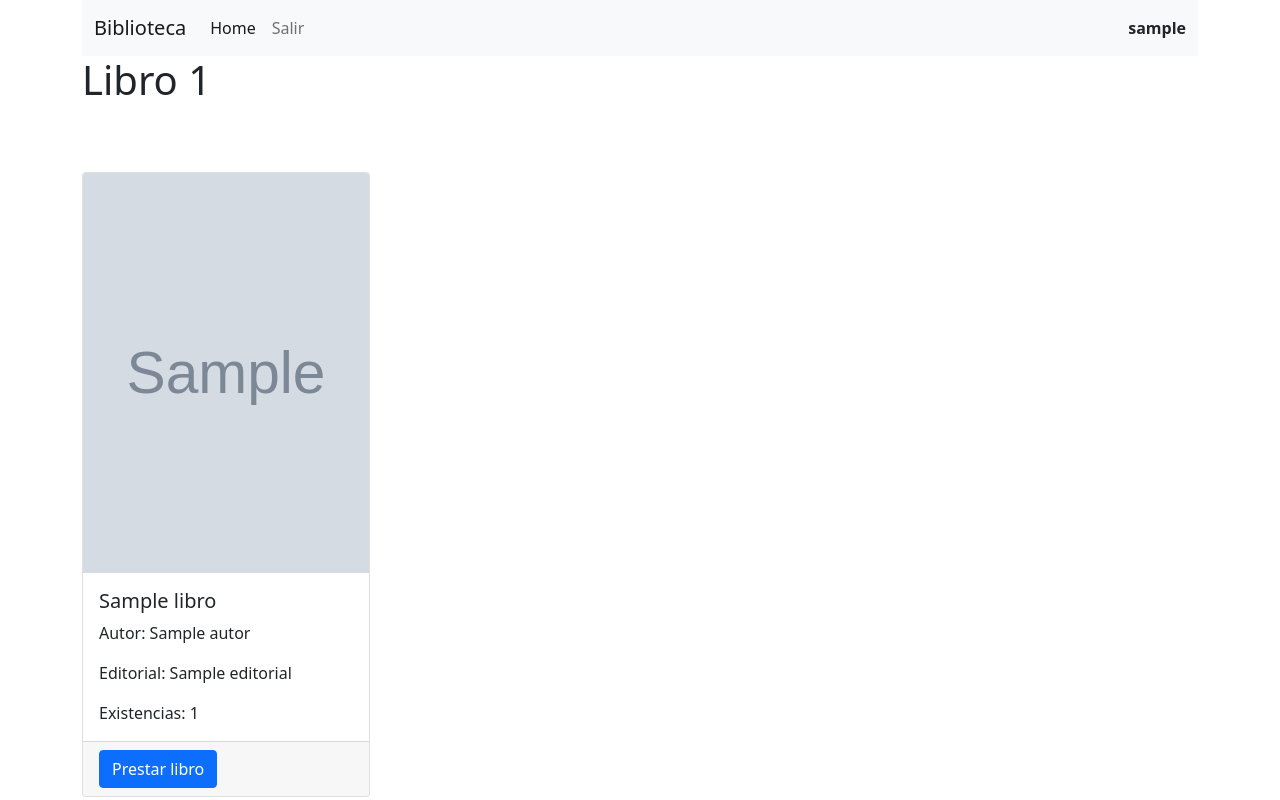
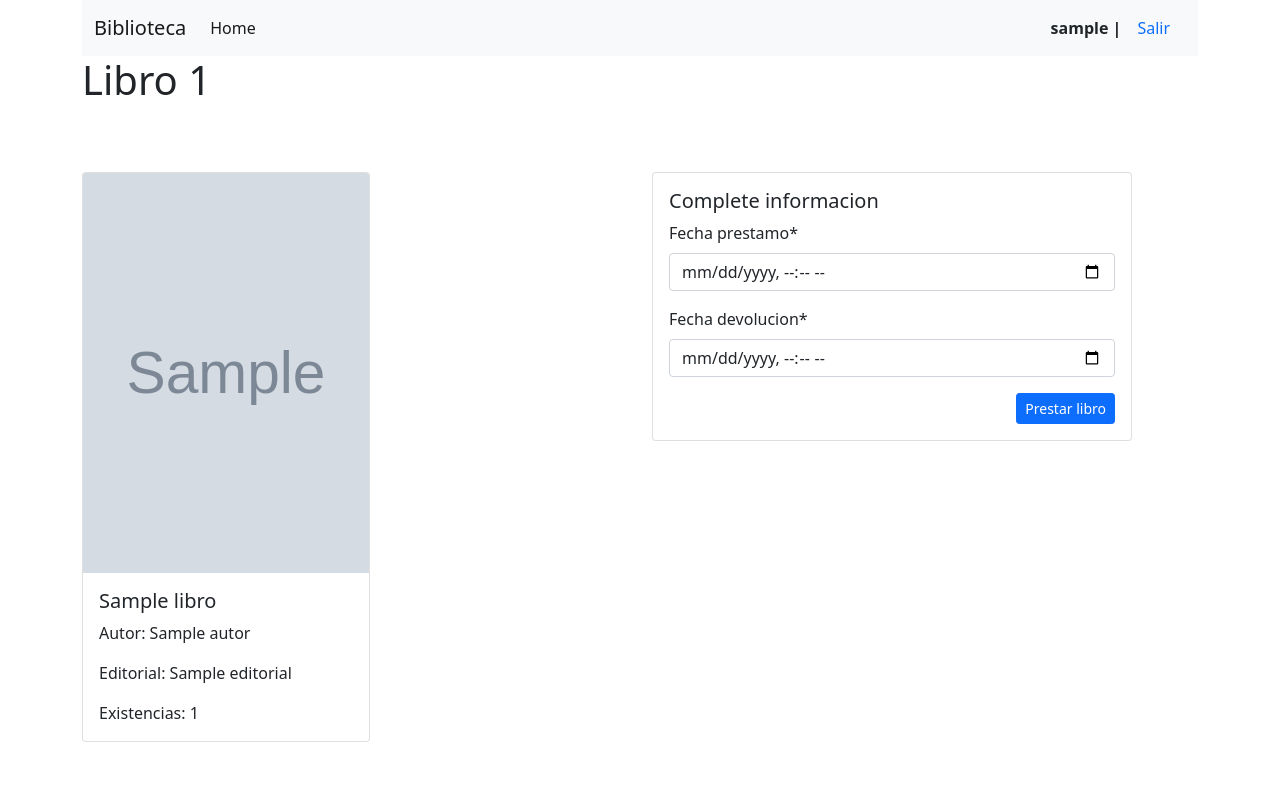
Before and after one commit to robcast2289/base_datos_1, a Django app: page /libro/1 in a window 1280 px wide. Run offline with Django 4.2, Linux system fonts and the light colour scheme; a user stored in the database is signed in; tables that the repository leaves empty hold one stand-in row (values such as "Sample post"); grey boxes marked "Sample" are stand-in pictures; some libraries are stand-ins or nearby versions.

Commit message:
Se agregar el registro de prestamo de libro

```diff
--- a/libreria/library/admin.py
+++ b/libreria/library/admin.py
@@ -23,3 +23,4 @@ admin.site.register(TipoUsuario)
 admin.site.register(Autor)
 admin.site.register(Editorial)
 admin.site.register(Libro)
+admin.site.register(Pretamo)
--- a/libreria/library/forms.py
+++ b/libreria/library/forms.py
@@ -1,8 +1,14 @@
 from django import forms
 from django.contrib.auth.forms import UserCreationForm
 from django.contrib.auth.models import User
-from library.models import Usuario, TipoUsuario
+from library.models import Usuario, TipoUsuario, Pretamo
 from django.db import transaction
+from datetime import datetime as datetimeNow
+import datetime
+
+from crispy_forms.helper import FormHelper
+from crispy_forms.layout import Submit
+from django.urls import reverse_lazy
 
 class CustomUserCreationForm(UserCreationForm):
 
@@ -20,3 +26,28 @@ class CustomUserCreationForm(UserCreationForm):
         Usuario.objects.create(user=user,phone=phone,tipo=tipo)
 
         return user
+
+
+class PrestamoForm(forms.ModelForm):
+
+    """ def __init__(self,*args,**kwargs):
+        super(PrestamoForm).__init__(*args,**kwargs)
+        self.helper = FormHelper()
+        self.helper.form_action = reverse_lazy('')
+        self.helper.form_method = 'post' """
+
+    fecha_prestamo = forms.DateTimeField(widget=forms.DateTimeInput(attrs={'type':'datetime-local','min':datetimeNow.now().date()}))
+    fecha_devolucion = forms.DateTimeField(widget=forms.DateTimeInput(attrs={'type':'datetime-local','min':datetimeNow.now().date()}))
+    #fecha_devolucion = forms.DateTimeField(initial=datetime.date.today)
+    class Meta:
+        model = Pretamo
+        fields = ['fecha_prestamo','fecha_devolucion']
+
+    @transaction.atomic
+    def save(self,user,libro):
+        prestamo = super().save(commit=False)
+        prestamo.user = user
+        prestamo.libro = libro
+        prestamo.save()
+
+        return prestamo
--- a/libreria/library/models.py
+++ b/libreria/library/models.py
@@ -27,6 +27,9 @@ class Autor(models.Model):
         txt = "{0}"
         return txt.format(self.nombre)
 
+    class Meta:
+        verbose_name_plural = "Autores"
+
 class Editorial(models.Model):
     id = models.AutoField(primary_key=True)
     nombre = models.CharField(max_length=50)
@@ -35,6 +38,9 @@ class Editorial(models.Model):
         txt = "{0}"
         return txt.format(self.nombre)
 
+    class Meta:
+        verbose_name_plural = "Editoriales"
+
 class Libro(models.Model):
     id = models.AutoField(primary_key=True)
     titulo = models.CharField(max_length=80)
@@ -42,3 +48,15 @@ class Libro(models.Model):
     editorial = models.ForeignKey(Editorial,null=True,blank=True,on_delete=models.CASCADE)
     ejemplares = models.PositiveIntegerField()
     imagen = models.ImageField(upload_to='library/images',null=True)
+
+
+class Pretamo(models.Model):
+    id = models.AutoField(primary_key=True)
+    user = models.ForeignKey(User,null=False,blank=False,on_delete=models.RESTRICT)
+    libro = models.ForeignKey(Libro,null=False,blank=False,on_delete=models.RESTRICT)
+    fecha_prestamo = models.DateTimeField(blank=False)
+    fecha_devolucion = models.DateTimeField(blank=False)
+    fecha_devolucion_real = models.DateTimeField(null=True,blank=True)
+
+    class Meta:
+        verbose_name = "Prestamo"
--- a/libreria/library/templates/base.html
+++ b/libreria/library/templates/base.html
@@ -20,7 +20,7 @@
                     <a class="nav-link active" aria-current="page" href={% url 'home' %}>Home</a>
                   </li>
 
-                  {% if request.user.is_authenticated %}
+                  <!-- {% if request.user.is_authenticated %}
                     <li class="nav-item">
                         <a class="nav-link" href={% url 'logout' %}>Salir</a>
                     </li>
@@ -31,14 +31,24 @@
                     <li class="nav-item">
                         <a class="nav-link" href={% url 'register' %}>Registrarse</a>
                     </li>
-                  {% endif %}
+                  {% endif %} -->
                 </ul>
               </div>
-              {% if request.user.is_authenticated %}
-              <div class="d-flex">
-                <strong>{{request.user.username}}</strong>
-              </div>
-              {% endif %}
+                {% if request.user.is_authenticated %}
+                    <div class="d-flex">
+                        <strong>{{request.user.username}}  | </strong>
+                    </div>
+                    <div class="nav-item">
+                        <a class="nav-link" href={% url 'logout' %}>Salir</a>
+                    </div>
+                {% else %}
+                    <div class="nav-item">
+                        <a class="nav-link" href={% url 'login' %}>Ingresar</a>
+                    </div>
+                    <div class="nav-item">
+                        <a class="nav-link" href={% url 'register' %}>Registrarse</a>
+                    </div>
+                {% endif %}
             </div>
           </nav>
 
--- a/libreria/library/templates/libro.html
+++ b/libreria/library/templates/libro.html
@@ -2,11 +2,29 @@
 
 {% block content %}
 
+{% load crispy_forms_tags %}
+
+<!-- {% if error_message %}
+<p><strong>{{ error_message }}</strong></p>
+{% endif %} -->
+
 <h1>Libro {{ book.id }}</h1>
+
+<!-- <form action="." method="post">
+    {% csrf_token %}
+    <div class="card" style="width: 30rem;">
+        <div class="card-body">
+        <h5 class="card-title">Complete informacion</h5>
+        {{ form | crispy }}
+        {% crispy form %}
+        <button class="btn btn-sm btn-primary float-end" type="submit">Prestar libro</button>
+        </div>
+    </div>
+</form> -->
 
 <div class="row">
 
-    <div class="col-4" style="margin-top: 60px;">
+    <div class="col-6 mx-auto" style="margin-top: 60px;">
         <div class="card" style="width: 18rem;">
             <img src="{{ book.imagen.url }}" class="card-img-top" alt="{{ book.titulo }}" style="width: 100%; height: 400px;;">
             <div class="card-body">
@@ -15,12 +33,21 @@
                 <p class="card-text">Editorial: {{ book.editorial }}</p>
                 <p class="card-text">Existencias: {{ book.ejemplares }}</p>
             </div>
-            <div class="card-footer">
-                <a href="#" class="btn btn-primary">Prestar libro</a>
-            </div>
         </div>
     </div>
+    <div class="col-6 mx-auto" style="margin-top: 60px;">
+        <form action="" method="post">
+            {% csrf_token %}
+            <div class="card" style="width: 30rem;">
+                <div class="card-body">
+                <h5 class="card-title">Complete informacion</h5>
+                {{ form | crispy }}
+                <button class="btn btn-sm btn-primary float-end" type="submit">Prestar libro</button>
+                </div>
+            </div>
+        </form>
+    </div>
 
-  </div>
+</div>
 
 {% endblock %}
--- a/libreria/library/views.py
+++ b/libreria/library/views.py
@@ -1,21 +1,51 @@
 from django.shortcuts import render, redirect, get_object_or_404
 from library.models import Libro
+from django.contrib import messages
+from django.contrib.auth import authenticate, login, logout
 from django.contrib.auth.decorators import  login_required
-from django.contrib.auth import logout
-from .forms import CustomUserCreationForm
-from django.contrib.auth import authenticate, login
-from .models import Libro
+from .forms import CustomUserCreationForm, PrestamoForm
+from .models import Libro, Pretamo
 
 # Create your views here.
 
 def home(request):
-    libros = Libro.objects.all()
+    print("usuario")
+    print(request.user.id)
+    if not request.user.id is None:
+        libros = Libro.objects.extra(where=[f"""
+        NOT EXISTS (select 1 from library_pretamo where library_pretamo.libro_id = library_libro.id and library_pretamo.user_id = {request.user.id} and library_pretamo.fecha_devolucion_real is null)
+        """])
+    else:
+        libros = Libro.objects.all()
     return render(request,'index.html',{'libros':libros})
 
 @login_required
 def libro(request,book_id):
     libro = get_object_or_404(Libro,pk=book_id)
-    return render(request,'libro.html',{'book':libro})
+    data = {
+        'book':libro,
+        'form':PrestamoForm
+    }
+    print(request.user.username)
+    if request.method == 'POST':
+        print("isPost")
+        prestamo_form = PrestamoForm(data=request.POST)
+
+        if prestamo_form.is_valid():
+            print("isValid")
+            libro = Libro.objects.get(pk=book_id)
+
+            if libro.ejemplares > 0:
+                prestamo_form.save(request.user,libro)
+
+                libro.ejemplares = libro.ejemplares - 1
+                libro.save()
+
+                return redirect('home')
+            else:
+                messages.error(request,"No hay libros disponiples para prestar")
+
+    return render(request,'libro.html',data)
 
 
 def register(request):
--- a/libreria/libreria/settings.py
+++ b/libreria/libreria/settings.py
@@ -85,8 +85,8 @@ DATABASES = {
         #'NAME': BASE_DIR / 'db.sqlite3',
 
         'ENGINE':'django.db.backends.oracle',
-        #'NAME': '192.168.0.21:1521/xe',
-        'NAME': '192.168.2.3:1521/xe',
+        'NAME': '192.168.0.21:1521/xe',
+        #'NAME': '192.168.2.3:1521/xe',
         'USER': 'LIBRERIA',
         'PASSWORD': '123',
         'TEST':{
```
Also changed, not shown: libreria/library/migrations/0004_alter_usuario_table_comment_pretamo.py (added), libreria/library/migrations/0005_alter_autor_options_alter_editorial_options_and_more.py (added).
